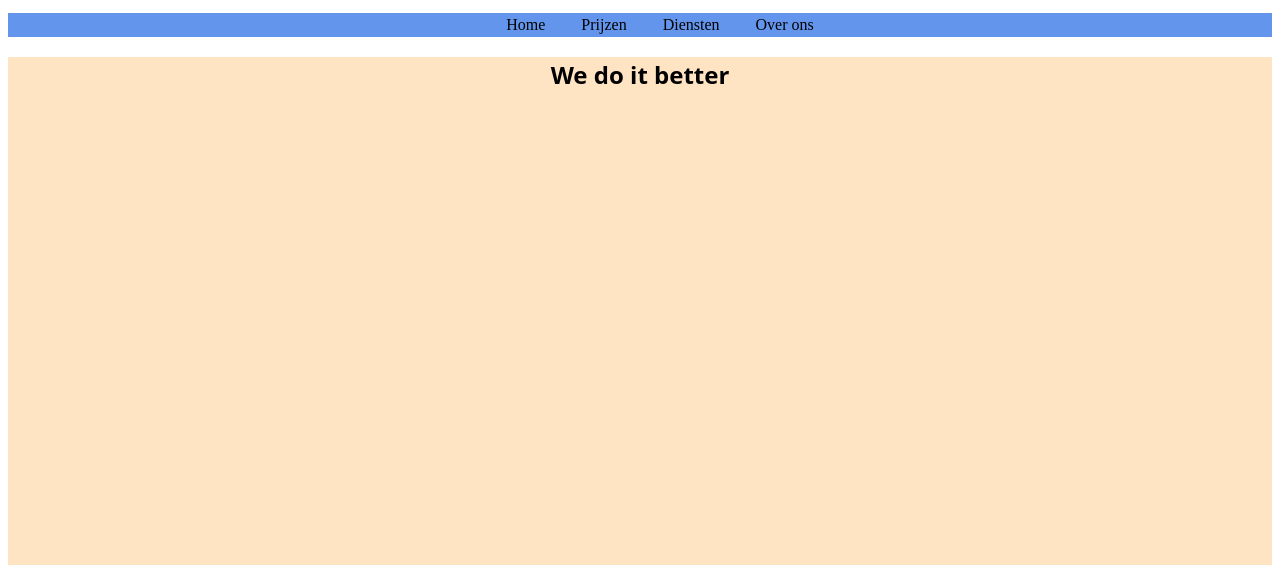
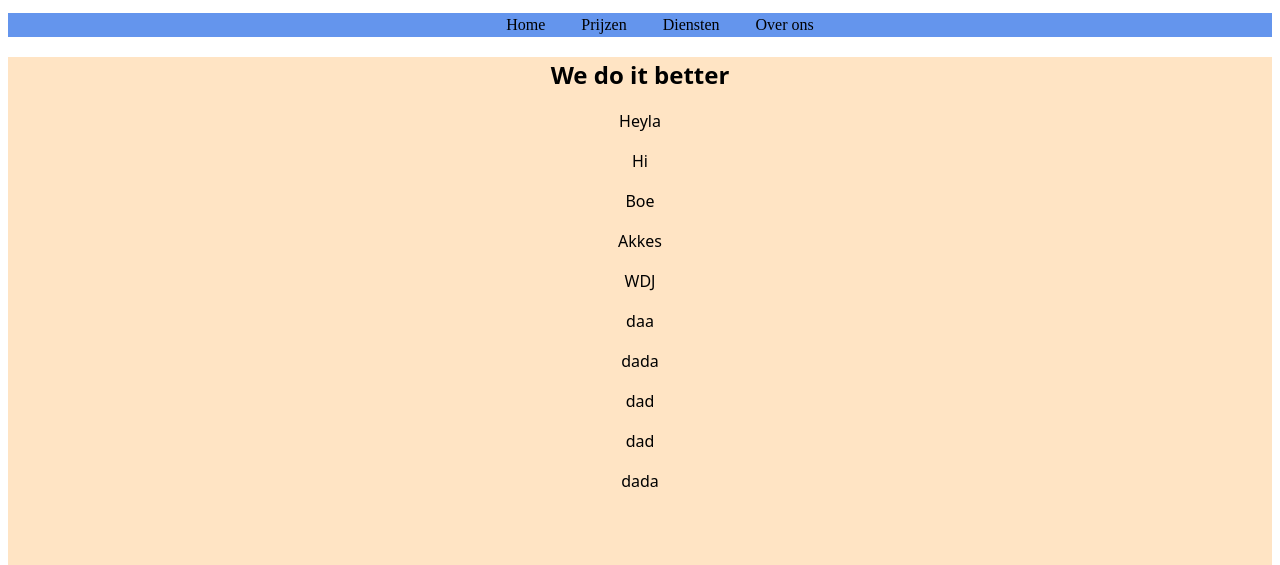
Before and after one commit to daandebock/Eigen-Oefeningen, a plain HTML site: page index.html in a window 1280 px wide. Shown: the part 235-800 px from the top of the page. Drawn offline with Linux system fonts and the light colour scheme.

Commit message:
just goofing

```diff
--- a/index.html
+++ b/index.html
@@ -28,7 +28,39 @@
     </nav>
 
     <main>
-        <h2>We do it better</h2>
+        <article class="links">
+            <h2>We do it better</h2>
+            <div>
+                <p>Heyla</p>
+            </div>
+            <div>
+                <p>Hi</p>
+            </div>
+            <div>
+                <p>Boe</p>
+            </div>
+            <div>
+                <p>Akkes</p>
+            </div>
+            <div>
+                <p>WDJ</p>
+            </div>
+            <div>
+                <p>daa</p>
+            </div>
+            <div>
+                <p>dada</p>
+            </div>
+            <div>
+                <p>dad</p>
+            </div>
+            <div>
+                <p>dad</p>
+            </div>
+            <div>
+                <p>dada</p>
+            </div>
+        </article>
     </main>
     <footer></footer>
 </body>
--- a/reset.css
+++ b/reset.css
@@ -60,7 +60,7 @@ select {
 /* Remove all animations, transitions and smooth scroll for people that prefer not to see them */
 @media (prefers-reduced-motion: reduce) {
   html:focus-within {
-   scroll-behavior: auto;
+    scroll-behavior: auto;
   }
 
   *,
--- a/style.css
+++ b/style.css
@@ -17,6 +17,7 @@ main {
     margin: 0 auto;
     text-align: center;
     font-family: system-ui, -apple-system, BlinkMacSystemFont, 'Segoe UI', Roboto, Oxygen, Ubuntu, Cantarell, 'Open Sans', 'Helvetica Neue', sans-serif;
+
 }
 
 header {
@@ -47,3 +48,7 @@ nav {
     background-color: cornflowerblue;
 
 }
+
+section.links {
+    display: grid;
+}
```
